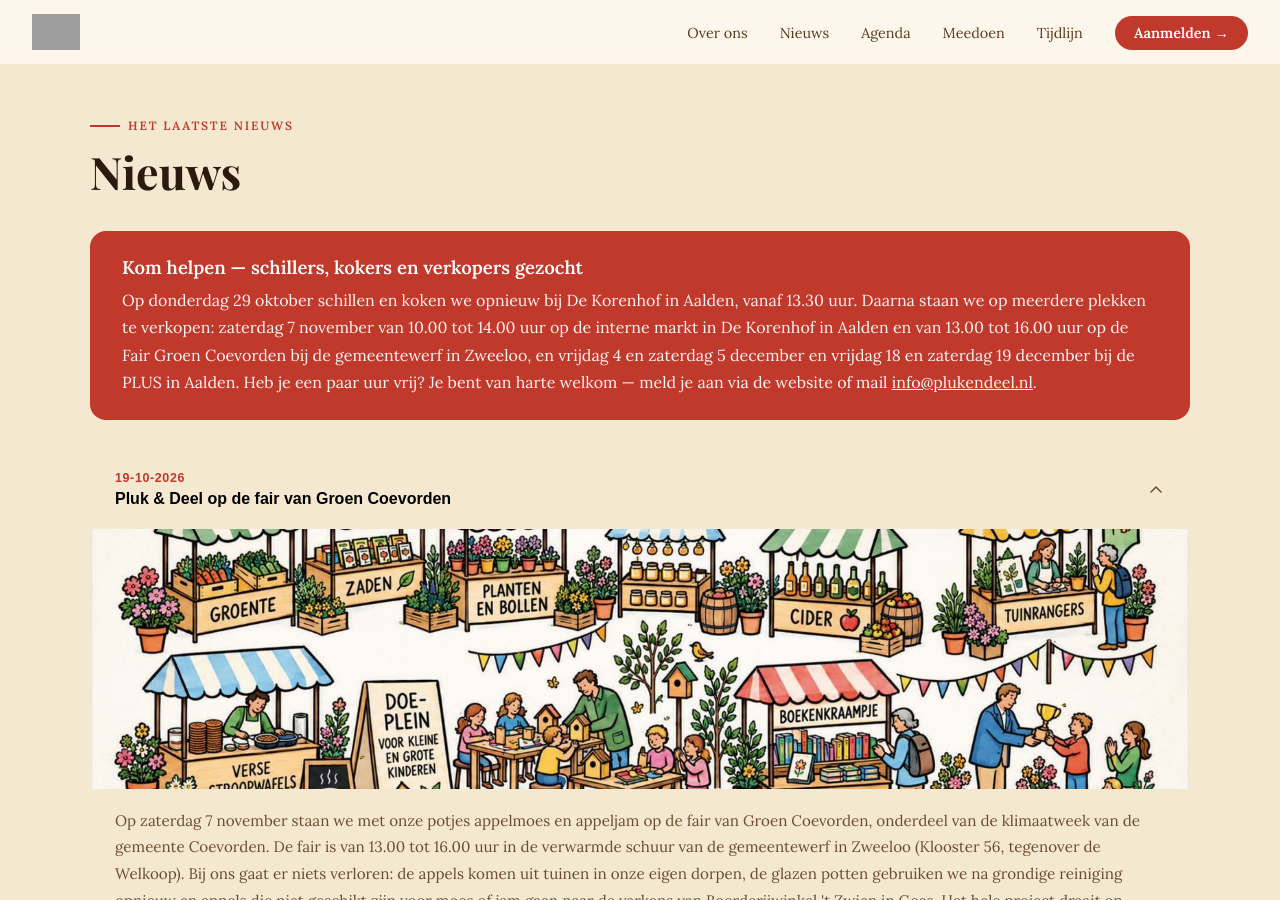
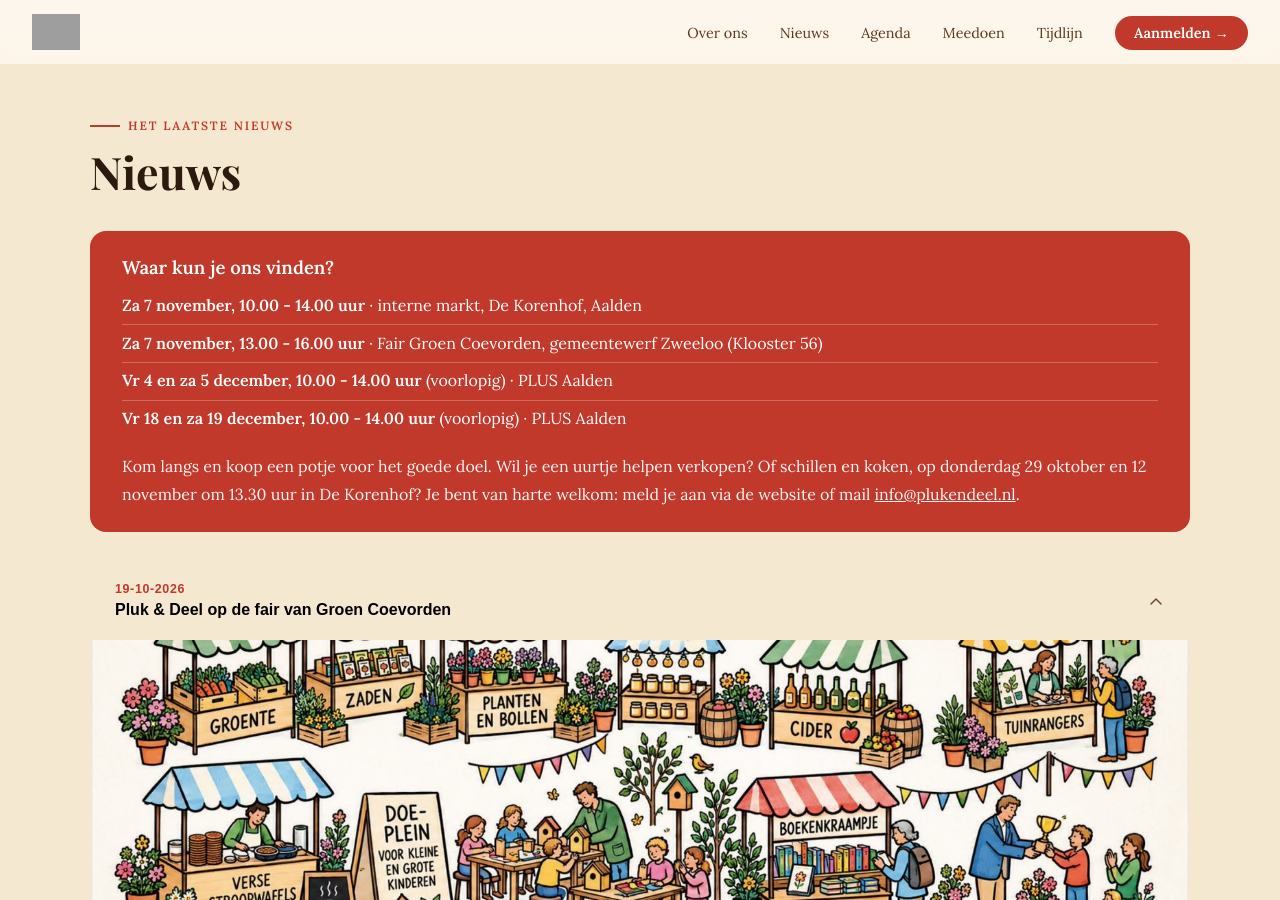
Before and after one commit to PlukenDeel/Pluk-en-Deel-2, a Jekyll site: the page built from index.html, in a window 1280 px wide and 900 px high, scrolled down 2078 px. Built offline with Jekyll 4.4.1, drawn with Linux system fonts in a browser that asks for light colours; some web fonts are replaced; some of the changed text lies outside the part shown; grey boxes are pictures that could not be loaded.

Commit message:
Banner: overzicht verkoopmomenten met tijden; PLUS 10.00 - 14.00 uur (voorlopig)
Co-Authored-By: Claude Sonnet 5.5 <noreply@anthropic.com>
Claude-Session: https://claude.ai/code/session_01NxZqyCjYDnsCsRqWsUSsne

```diff
--- a/assets/css/main.css
+++ b/assets/css/main.css
@@ -190,6 +190,9 @@ section { padding: 5rem 2rem; }
 .oproep-banner strong { display: block; font-size: 1.15rem; margin-bottom: .5rem; }
 .oproep-banner p { margin: 0; line-height: 1.7; opacity: .95; }
 .oproep-banner a { color: #fff; text-decoration: underline; }
+.oproep-lijst { list-style: none; margin: 0 0 1rem; padding: 0; line-height: 1.6; }
+.oproep-lijst li { padding: .35rem 0; border-bottom: 1px solid rgba(255,255,255,.25); }
+.oproep-lijst li:last-child { border-bottom: none; }
 .nieuws-acc { border: 1.5px solid var(--creme-donker); border-radius: 16px; overflow: hidden; margin-top: 2rem; }
 .acc-row { border-bottom: 1px solid var(--creme-donker); }
 .acc-row:last-child { border-bottom: none; }
--- a/index.html
+++ b/index.html
@@ -86,8 +86,14 @@ layout: default
     <p class="section-label" aria-hidden="true">Het laatste nieuws</p>
     <h2 class="section-title" id="nieuws-titel">Nieuws</h2>
     <div class="oproep-banner">
-      <strong>Kom helpen — schillers, kokers en verkopers gezocht</strong>
-      <p>Op donderdag 29 oktober schillen en koken we opnieuw bij De Korenhof in Aalden, vanaf 13.30 uur. Daarna staan we op meerdere plekken te verkopen: zaterdag 7 november van 10.00 tot 14.00 uur op de interne markt in De Korenhof in Aalden en van 13.00 tot 16.00 uur op de Fair Groen Coevorden bij de gemeentewerf in Zweeloo, en vrijdag 4 en zaterdag 5 december en vrijdag 18 en zaterdag 19 december bij de PLUS in Aalden. Heb je een paar uur vrij? Je bent van harte welkom — meld je aan via de website of mail <a href="mailto:info@plukendeel.nl">info@plukendeel.nl</a>.</p>
+      <strong>Waar kun je ons vinden?</strong>
+      <ul class="oproep-lijst">
+        <li><b>Za 7 november, 10.00 - 14.00 uur</b> · interne markt, De Korenhof, Aalden</li>
+        <li><b>Za 7 november, 13.00 - 16.00 uur</b> · Fair Groen Coevorden, gemeentewerf Zweeloo (Klooster 56)</li>
+        <li><b>Vr 4 en za 5 december, 10.00 - 14.00 uur</b> (voorlopig) · PLUS Aalden</li>
+        <li><b>Vr 18 en za 19 december, 10.00 - 14.00 uur</b> (voorlopig) · PLUS Aalden</li>
+      </ul>
+      <p>Kom langs en koop een potje voor het goede doel. Wil je een uurtje helpen verkopen? Of schillen en koken, op donderdag 29 oktober en 12 november om 13.30 uur in De Korenhof? Je bent van harte welkom: meld je aan via de website of mail <a href="mailto:info@plukendeel.nl">info@plukendeel.nl</a>.</p>
     </div>
     <div class="nieuws-acc">
       {% for bericht in site.data.nieuws.items %}
```
Also changed, not shown: _data/agenda.yml (+4 -4 lines).
